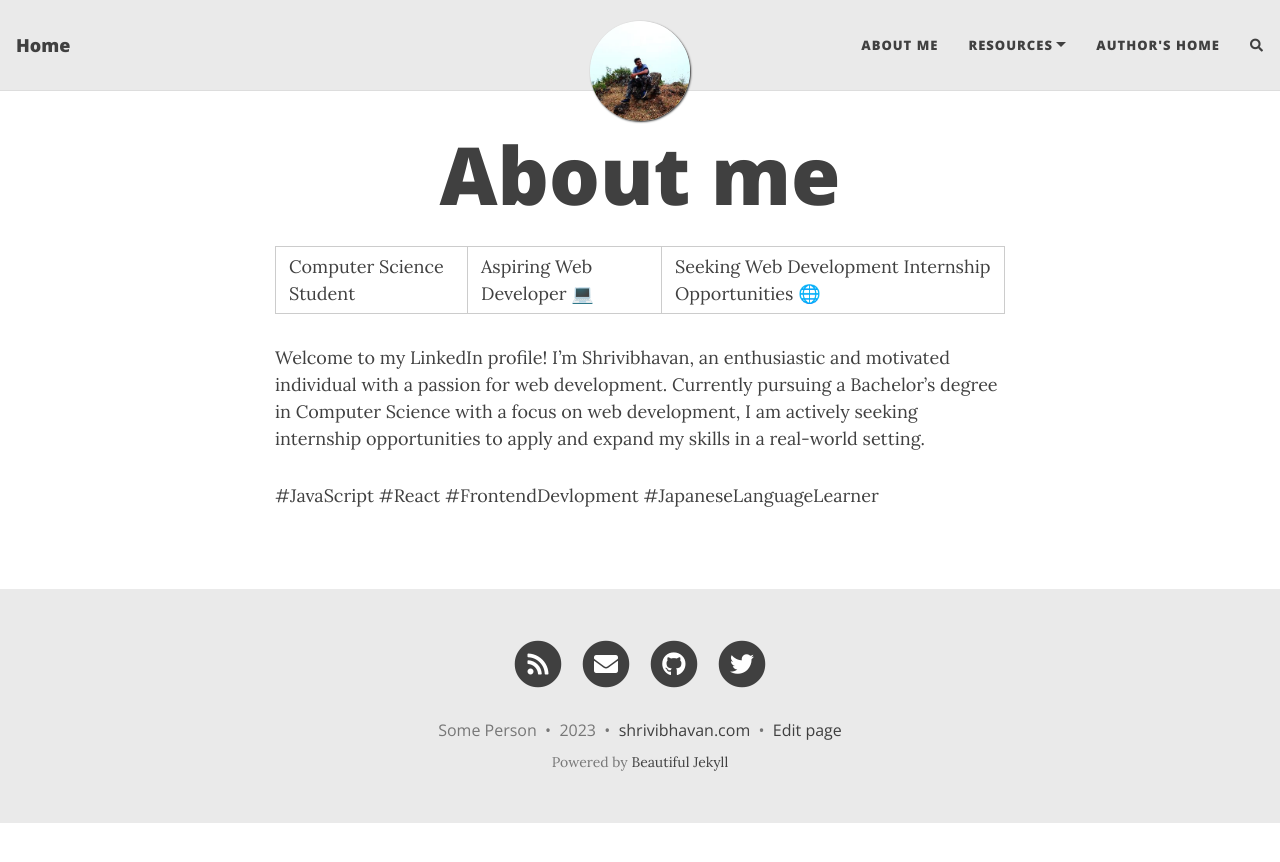
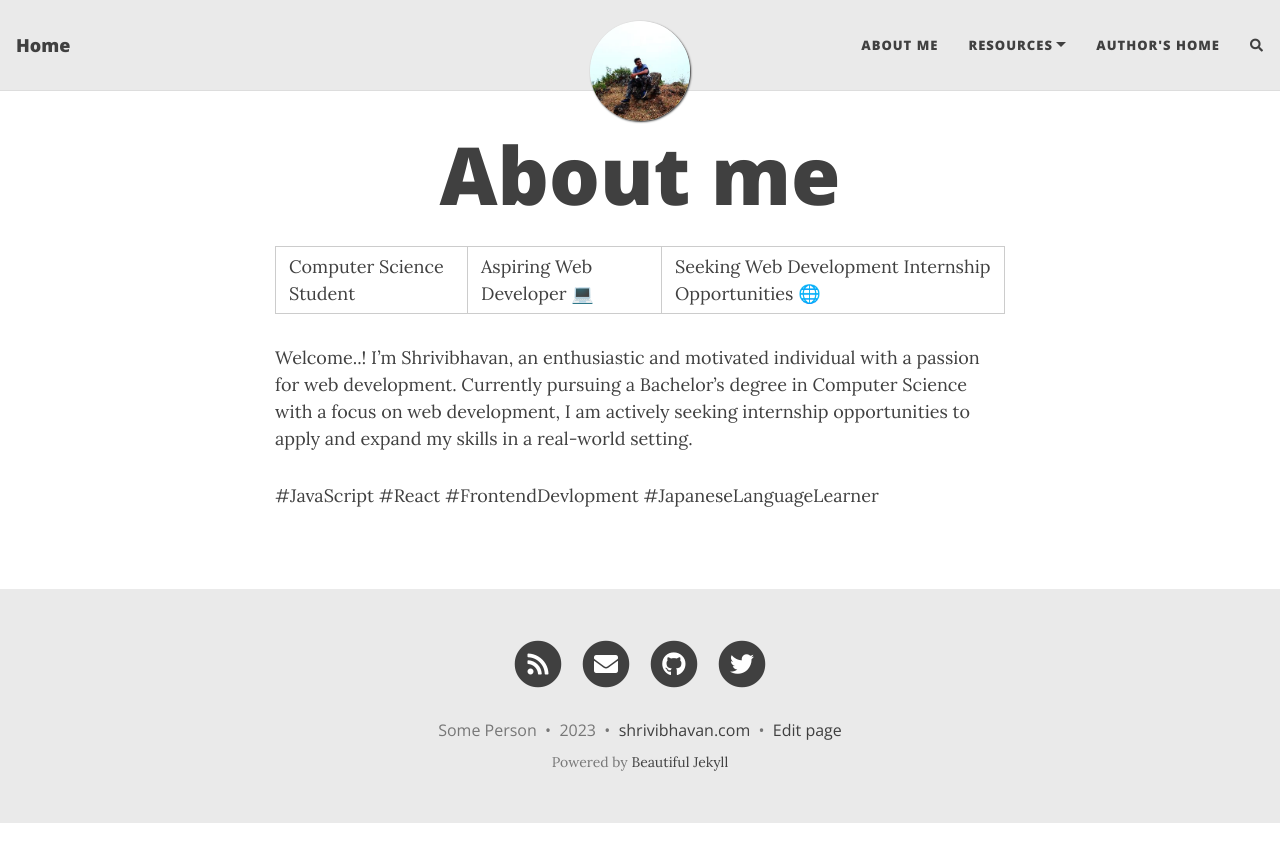
Before and after one commit to shrivibhavan/shrivibhavan.github.io, a Jekyll site: the page built from aboutme.md, in a window 1280 px wide. Shown: the top 862 px of the page. Built offline with Jekyll 4.4.1, drawn with Linux system fonts in a browser that asks for light colours; nearby versions of some CDN libraries; comment, search, counter and statistics services are not loaded.

Commit message:
Update aboutme.md

```diff
--- a/aboutme.md
+++ b/aboutme.md
@@ -6,6 +6,6 @@ subtitle:
 
 Computer Science Student | Aspiring Web Developer 💻 | Seeking Web Development Internship Opportunities 🌐
 
-Welcome to my LinkedIn profile! I'm Shrivibhavan, an enthusiastic and motivated individual with a passion for web development. Currently pursuing a Bachelor's degree in Computer Science with a focus on web development, I am actively seeking internship opportunities to apply and expand my skills in a real-world setting.
+Welcome..! I'm Shrivibhavan, an enthusiastic and motivated individual with a passion for web development. Currently pursuing a Bachelor's degree in Computer Science with a focus on web development, I am actively seeking internship opportunities to apply and expand my skills in a real-world setting.
 
 #JavaScript #React #FrontendDevlopment #JapaneseLanguageLearner
```
